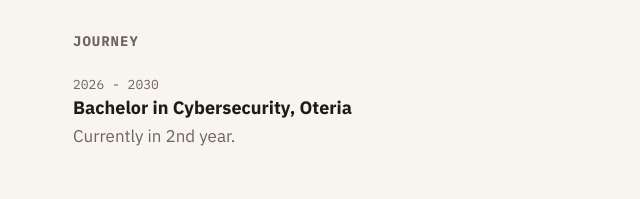
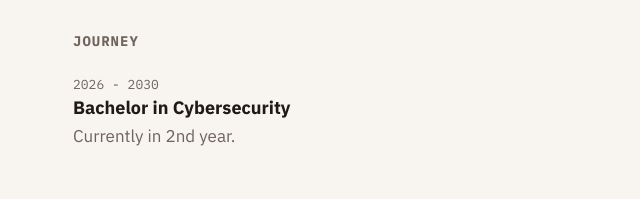
Before and after one commit to gallbladder-37/gallbladder-37.github.io, a plain HTML site: page index.html in a window 1280 px wide. Shown: the part 1812-2011 px from the top of the page, 207-847 px from the left. Drawn offline with Linux system fonts and the light colour scheme.

Commit message:
Add report: delete info

```diff
--- a/index.html
+++ b/index.html
@@ -143,7 +143,7 @@
       <ul class="list">
         <li>
           <span class="small">2026 - 2030</span>
-          <h3>Bachelor in Cybersecurity, Oteria</h3>
+          <h3>Bachelor in Cybersecurity</h3>
           <p>Currently in 2nd year.</p>
         </li>
       </ul>
```
Also changed, not shown: 1 other file.
